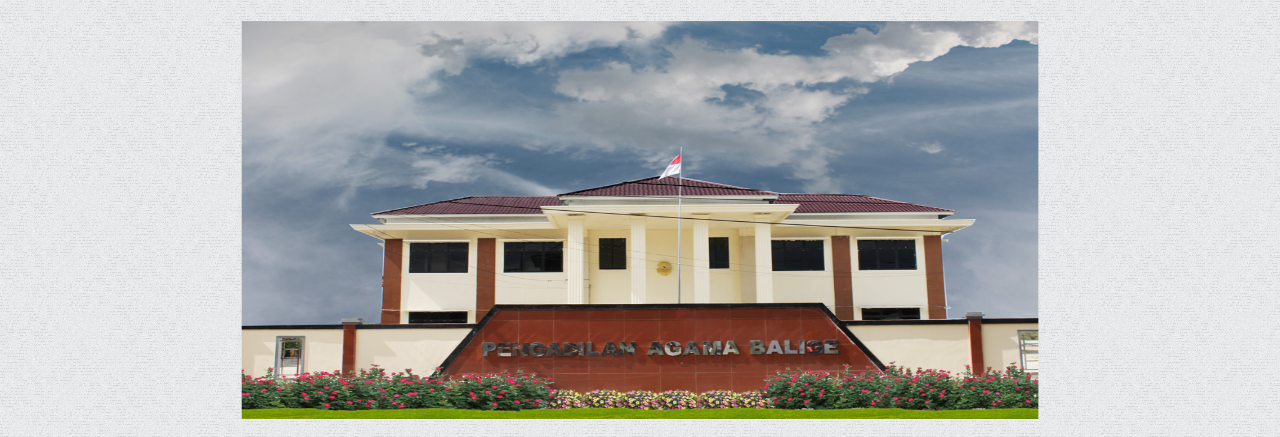
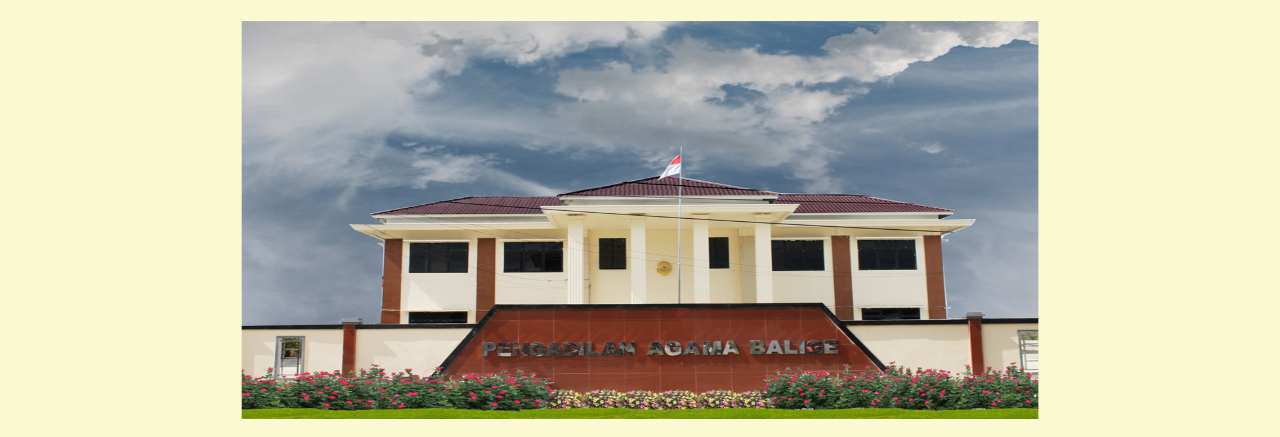
Before and after one commit to leehana-bi/web-syarat, a plain HTML site: page index.html in a window 1280 px wide. Shown: the top 437 px of the page. Drawn offline with Linux system fonts and the light colour scheme.

Commit message:
Update styles.css

```diff
--- a/styles.css
+++ b/styles.css
@@ -8,8 +8,8 @@
 }
 
 body {
-  background-color: #f5f7fa;
-  background-image: url("background-plain.png");
+  background-color: #FBF9D1;
+/*   background-image: url("background-plain.png"); */
   padding: 20px;
   color: #333;
 }
```
